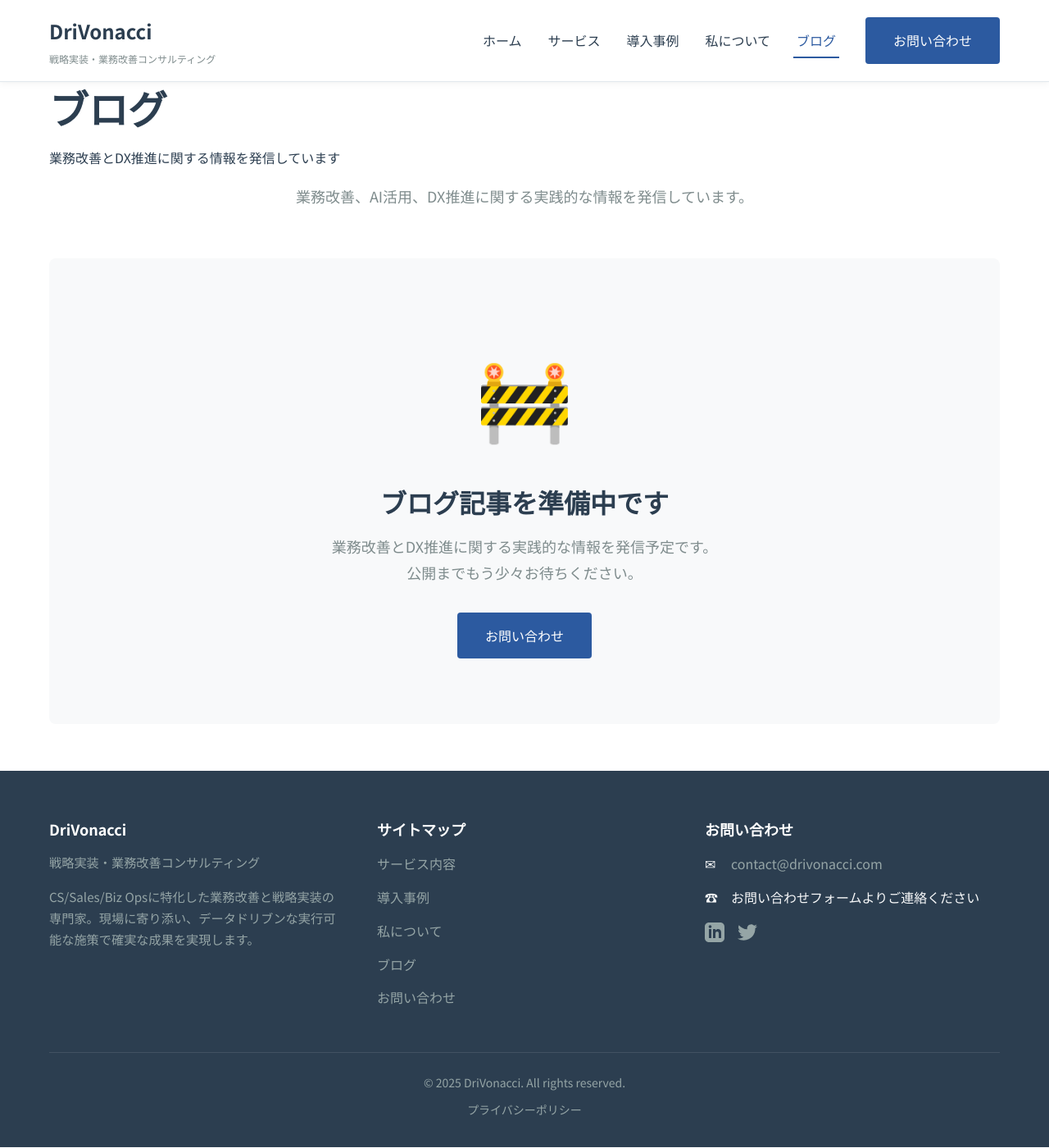
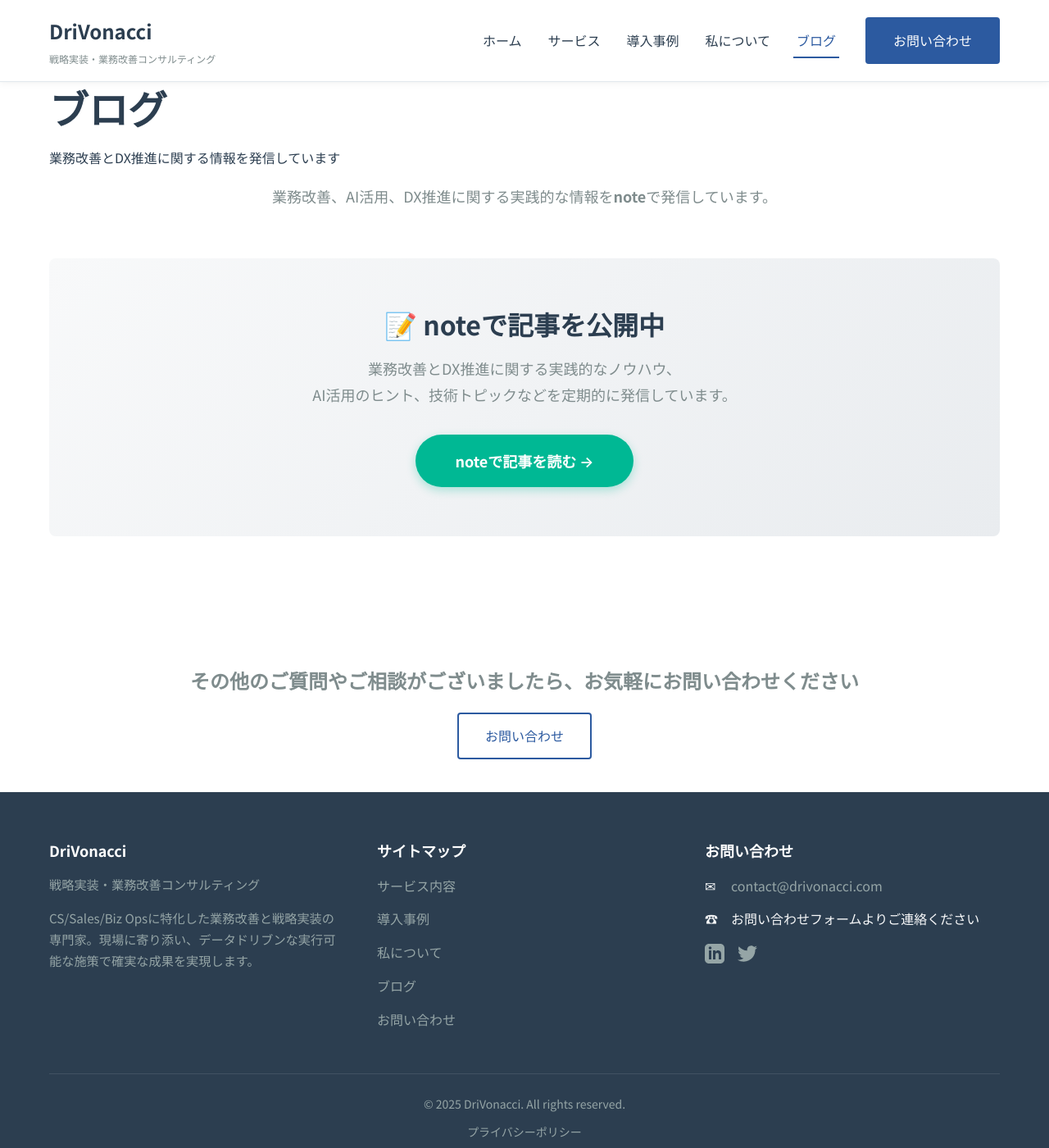
Before and after one commit to ManatoNhan/createHP, a Jekyll site: the page built from blog/index.html, in a window 1280 px wide and 1400 px high. Shown: the whole window at 82% size. Built offline with Jekyll 4.4.1, drawn with Linux system fonts in a browser that asks for light colours; the list of posts is cut into pages by our own code.

Commit message:
Update blog page to link to note articles

```diff
--- a/blog/index.html
+++ b/blog/index.html
@@ -14,47 +14,118 @@ description: 業務改善とDX推進に関する情報を発信しています
   line-height: 1.8;
 }
 
-.coming-soon {
-  text-align: center;
-  padding: 80px 20px;
-  background-color: #f8f9fa;
-  border-radius: 8px;
+.note-embed-container {
+  max-width: 900px;
+  margin: 0 auto;
+  padding: 40px 0;
 }
 
-.coming-soon-icon {
-  font-size: 6rem;
-  margin-bottom: 24px;
+.note-cta {
+  text-align: center;
+  padding: 60px 20px;
+  background: linear-gradient(135deg, #f8f9fa 0%, #e9ecef 100%);
+  border-radius: 8px;
+  margin-bottom: 60px;
 }
 
-.coming-soon h2 {
+.note-cta h2 {
   font-size: 2rem;
   margin-bottom: 16px;
   color: #2c3e50;
 }
 
-.coming-soon p {
+.note-cta p {
   font-size: 1.125rem;
   color: #7f8c8d;
-  line-height: 1.8;
-  max-width: 600px;
-  margin: 0 auto 32px;
+  margin-bottom: 32px;
+}
+
+.note-link {
+  display: inline-block;
+  padding: 16px 48px;
+  background-color: #00b894;
+  color: white;
+  font-size: 1.125rem;
+  font-weight: 600;
+  border-radius: 50px;
+  text-decoration: none;
+  transition: all 0.3s;
+  box-shadow: 0 4px 12px rgba(0, 184, 148, 0.3);
+}
+
+.note-link:hover {
+  background-color: #00a383;
+  transform: translateY(-2px);
+  box-shadow: 0 6px 20px rgba(0, 184, 148, 0.4);
+  color: white;
+}
+
+/* note埋め込みのスタイル調整 */
+.note-embed {
+  margin: 40px 0;
+  border-radius: 8px;
+  overflow: hidden;
+  box-shadow: 0 4px 12px rgba(0,0,0,0.1);
+}
+
+.blog-grid {
+  display: grid;
+  grid-template-columns: repeat(auto-fit, minmax(300px, 1fr));
+  gap: 32px;
+  margin-top: 40px;
+}
+
+.blog-card {
+  background-color: #ffffff;
+  border: 1px solid #e1e8ed;
+  border-radius: 8px;
+  overflow: hidden;
+  transition: transform 0.3s, box-shadow 0.3s;
+}
+
+.blog-card:hover {
+  transform: translateY(-4px);
+  box-shadow: 0 8px 24px rgba(0,0,0,0.12);
 }
 </style>
 
 <div class="blog-intro">
   <p>
-    業務改善、AI活用、DX推進に関する実践的な情報を発信しています。
+    業務改善、AI活用、DX推進に関する実践的な情報を<strong>note</strong>で発信しています。
   </p>
 </div>
 
-<div class="coming-soon">
-  <div class="coming-soon-icon">🚧</div>
-  <h2>ブログ記事を準備中です</h2>
+<div class="note-cta">
+  <h2>📝 noteで記事を公開中</h2>
   <p>
-    業務改善とDX推進に関する実践的な情報を発信予定です。<br>
-    公開までもう少々お待ちください。
+    業務改善とDX推進に関する実践的なノウハウ、<br>
+    AI活用のヒント、技術トピックなどを定期的に発信しています。
   </p>
-  <a href="{{ '/contact/' | relative_url }}" class="btn btn-primary">
-    お問い合わせ
+  <a href="https://note.com/YOUR_NOTE_USERNAME" target="_blank" rel="noopener" class="note-link">
+    noteで記事を読む →
   </a>
 </div>
+
+<!-- オプション: note記事を直接埋め込む場合 -->
+<!--
+<div class="note-embed-container">
+  <h2 style="text-align: center; margin-bottom: 40px; color: #2c3e50;">最新記事</h2>
+
+  <div class="note-embed">
+    ここにnoteの埋め込みコードを貼り付けてください
+    例:
+    <iframe class="note-embed" src="https://note.com/embed/notes/YOUR_NOTE_ID" style="border: 0; display: block; max-width: 99%; width: 494px; padding: 0px; margin: 10px 0px; position: static; visibility: visible;" height="400"></iframe>
+  </div>
+</div>
+-->
+
+<div class="note-embed-container">
+  <h3 style="text-align: center; margin-top: 60px; color: #7f8c8d;">
+    その他のご質問やご相談がございましたら、お気軽にお問い合わせください
+  </h3>
+  <div style="text-align: center; margin-top: 24px;">
+    <a href="{{ '/contact/' | relative_url }}" class="btn btn-outline">
+      お問い合わせ
+    </a>
+  </div>
+</div>
```
